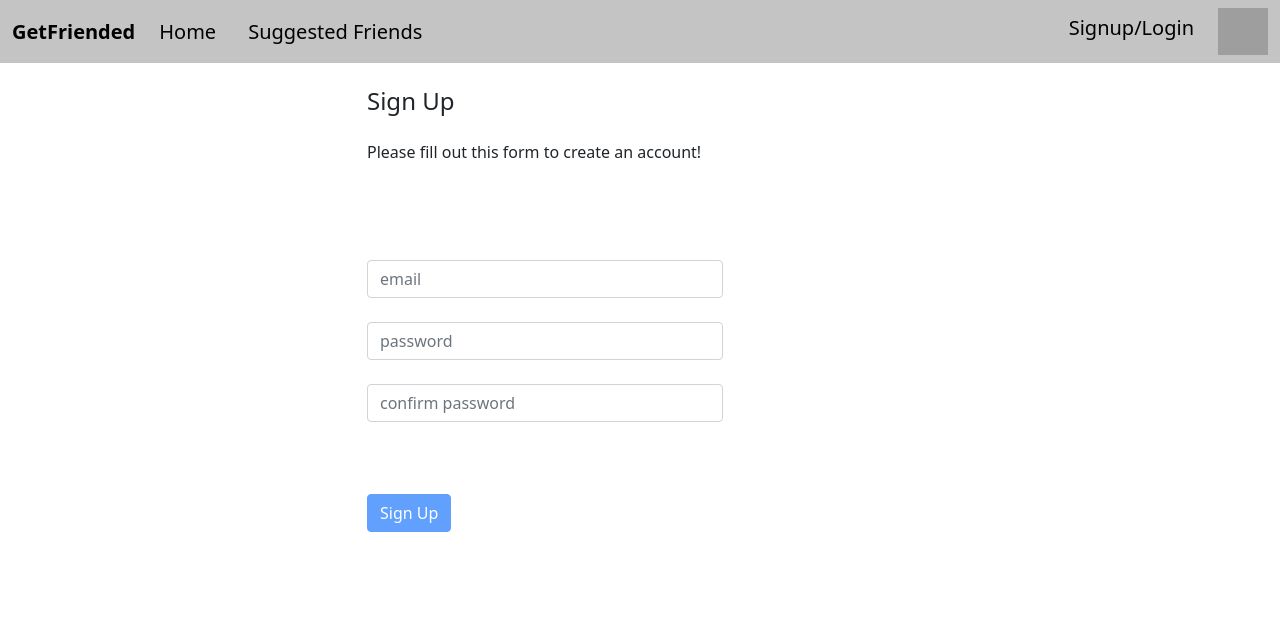
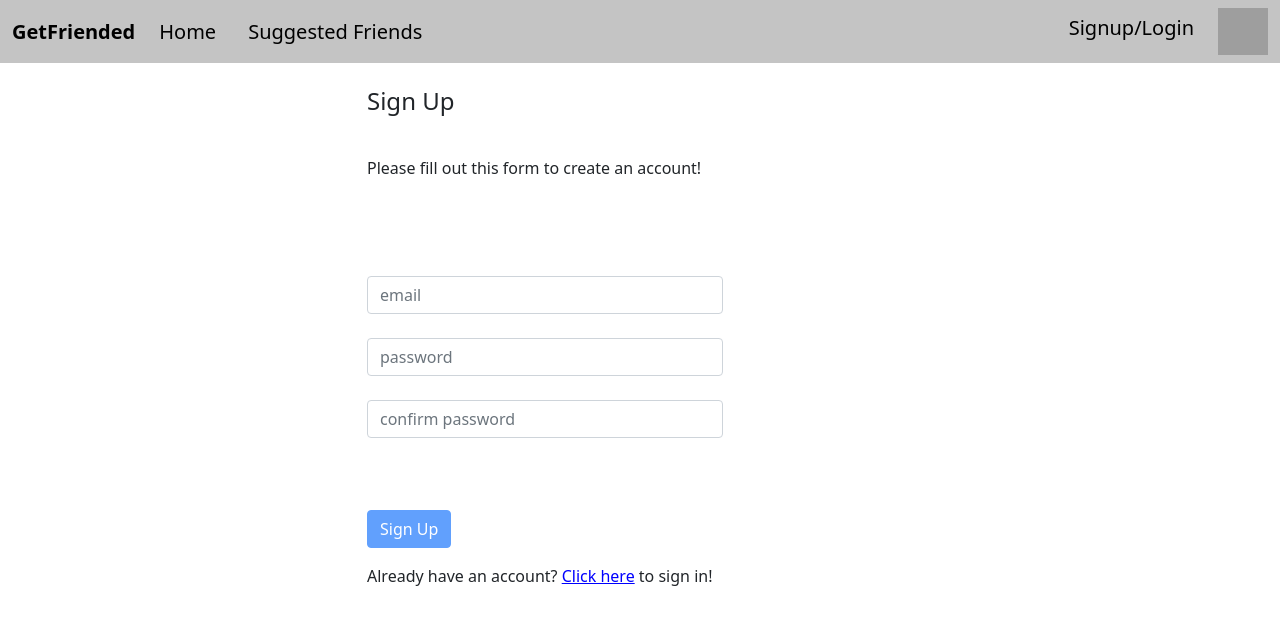
Before and after one commit to sporkupine/GetFriended, an Angular app: page /auth in a window 1280 px wide. Shown: the top 624 px of the page. Built offline with nearby package versions, Linux system fonts and the light colour scheme; grey boxes are pictures that could not be loaded.

Commit message:
Auth component properly switches signup/login

```diff
--- a/src/app/auth/auth.component.css
+++ b/src/app/auth/auth.component.css
@@ -0,0 +1,8 @@
+p {
+  padding-top: 1rem;
+}
+
+a.authLink {
+  color: blue;
+  text-decoration: underline;
+}
--- a/src/app/auth/auth.component.html
+++ b/src/app/auth/auth.component.html
@@ -2,7 +2,7 @@
   <div class="row">
     <div class="col-3"></div>
     <div class="col-4">
-      <h4 class="mb-4 mt-4">Sign Up</h4>
+      <h4 class="mb-4 mt-4">{{ this.isLoginMode ? "Log In" : "Sign Up" }}</h4>
       <p class="pb-5">Please fill out this form to create an account!</p>
       <form (ngSubmit)="onSubmit()" #authForm="ngForm">
         <input
@@ -13,7 +13,7 @@
           required
           ngModel
         />
-        <br>
+        <br />
         <input
           type="password"
           name="password"
@@ -23,8 +23,9 @@
           required
           ngModel
         />
-        <br>
+        <br />
         <input
+          *ngIf="!isLoginMode"
           type="password"
           name="password-confirm"
           class="form-control mb-5"
@@ -32,8 +33,22 @@
           required
           ngModel
         />
-        <br>
-        <button type="submit" class="btn btn-primary" [disabled]="!authForm.valid" >Sign Up</button>
+        <br />
+        <button
+          type="submit"
+          class="btn btn-primary"
+          [disabled]="!authForm.valid"
+        >
+          {{ this.isLoginMode ? "Log In" : "Sign Up" }}
+        </button>
+        <br />
+        <p *ngIf="!isLoginMode">
+          Already have an account? <a class="authLink" (click)="onSwitchAuth()">Click here</a> to
+          sign in!
+        </p>
+        <p *ngIf="isLoginMode">
+          New here? <a class="authLink" (click)="onSwitchAuth()">Click here</a> to sign up!
+        </p>
       </form>
     </div>
   </div>
--- a/src/app/auth/auth.component.ts
+++ b/src/app/auth/auth.component.ts
@@ -6,6 +6,11 @@ import { Component, OnInit } from '@angular/core';
   styleUrls: ['./auth.component.css']
 })
 export class AuthComponent implements OnInit {
+  isLoginMode: boolean = false;
+  onSwitchAuth(){
+    this.isLoginMode = !this.isLoginMode;
+  }
+
 
   constructor() { }
 
```
